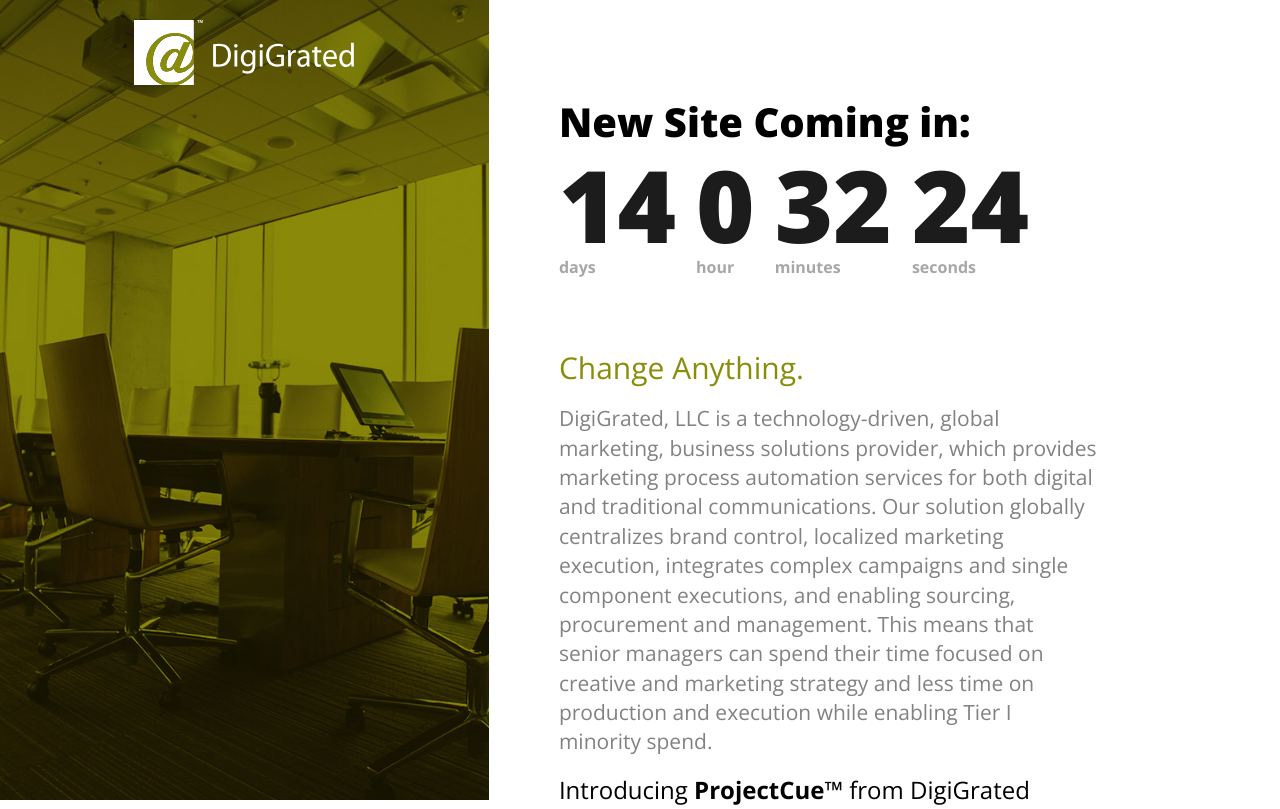
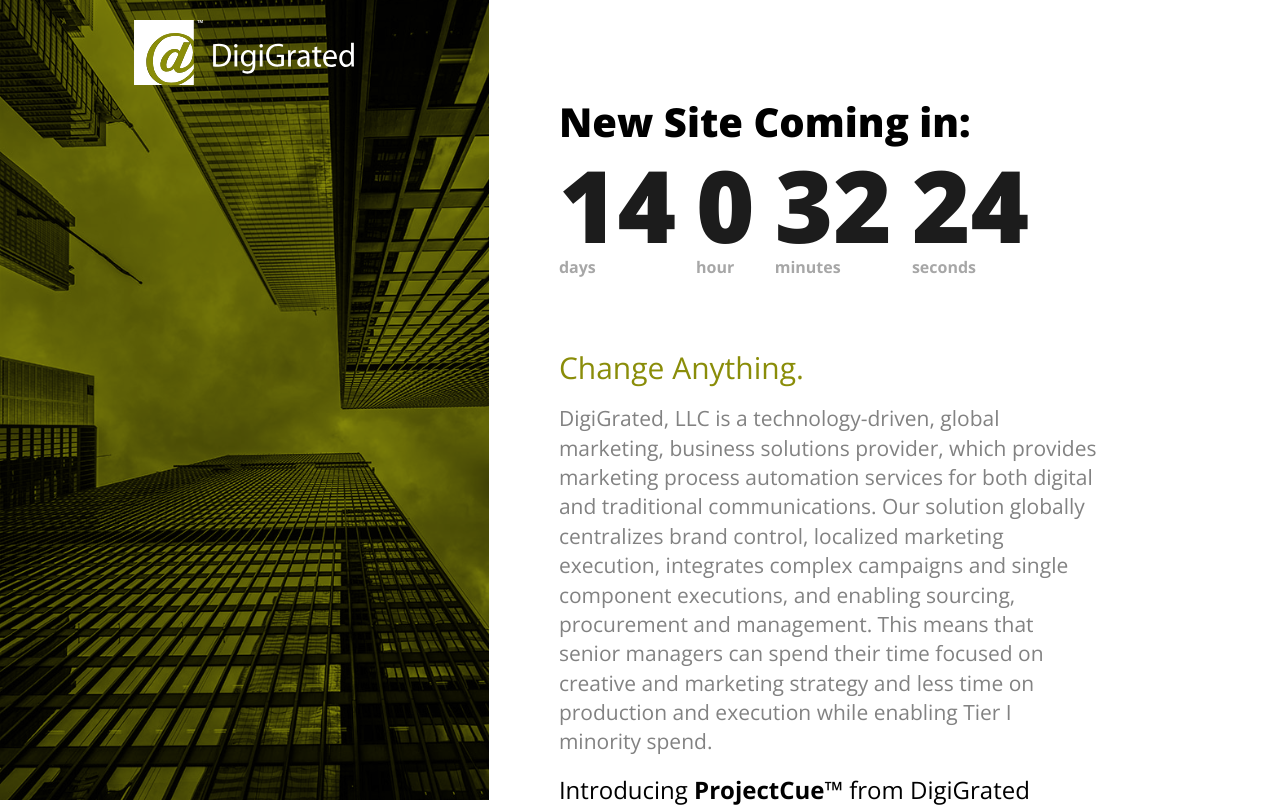
Before and after one commit to 8ctopotamus/digigrated-landing-pg, a website: page index.html in a window 1280 px wide. Shown: the top 809 px of the page. Drawn offline with nearby package versions, Linux system fonts and the light colour scheme; files whose address does not match are found by name.

Commit message:
buildings pic

```diff
--- a/sass/style.scss
+++ b/sass/style.scss
@@ -179,7 +179,7 @@
 	height: 100%;
 	z-index: 555;
 	background-color: $brand-primary;
-	background-image: url(../images/conference-table.jpg);
+	background-image: url(../images/buildings.jpg);
 	background-size: cover;
 	background-repeat: no-repeat;
 	background-position: center center;
```
Also changed, not shown: css/style.css, images/buildings.jpg (added), images/doing-biz.jpg (added).
